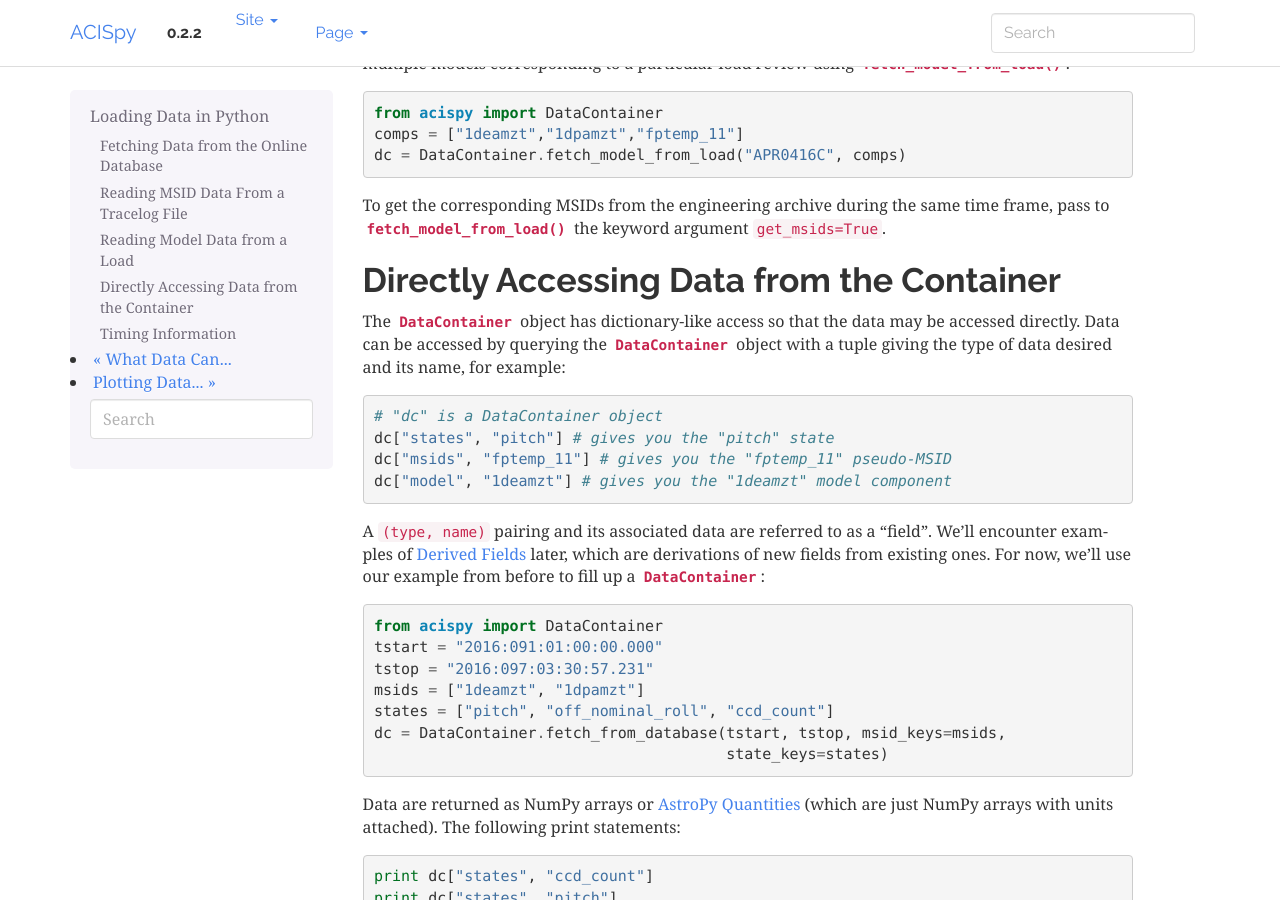
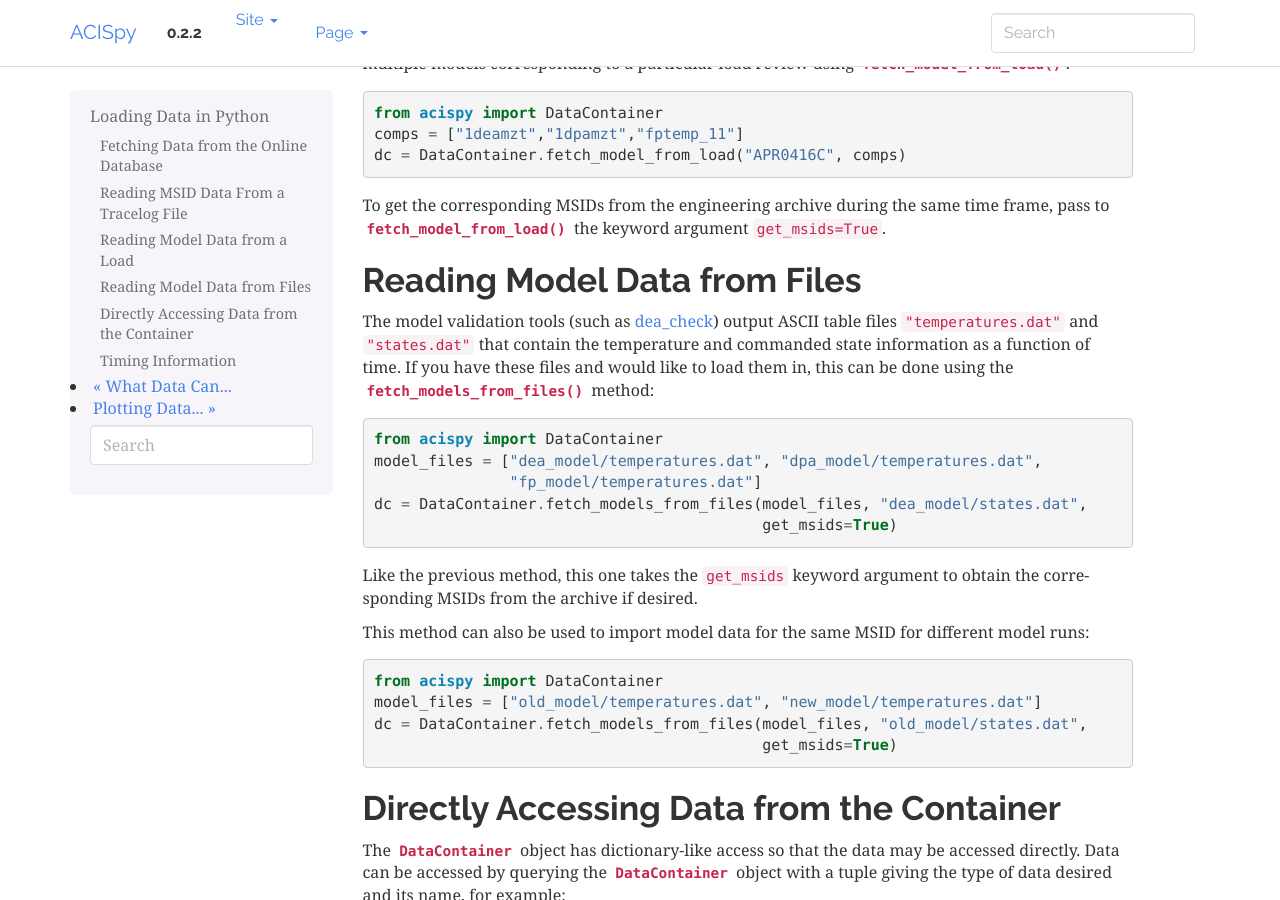
Before and after one commit to jzuhone/acispy, a Sphinx documentation site: the page built from doc/source/loading_data.rst, in a window 1280 px wide and 900 px high, scrolled down 1031 px. Built offline with Sphinx 7.4.7, drawn with Linux system fonts in a browser that asks for light colours; some of the changed text lies outside the part shown.

Commit message:
Updating docs

```diff
--- a/doc/source/loading_data.rst
+++ b/doc/source/loading_data.rst
@@ -70,6 +70,35 @@ To get the corresponding MSIDs from the engineering archive during the same
 time frame, pass to :meth:`~acispy.data_container.DataContainer.fetch_model_from_load`
 the keyword argument ``get_msids=True``.
 
+Reading Model Data from Files
+-----------------------------
+The model validation tools (such as `dea_check <http://github.com/acisops/dea_check>`_)
+output ASCII table files ``"temperatures.dat"`` and ``"states.dat"`` that contain the
+temperature and commanded state information as a function of time. If you have these
+files and would like to load them in, this can be done using the
+:meth:`~acispy.data_container.DataContainer.fetch_models_from_files` method:
+
+.. code-block:: python
+
+    from acispy import DataContainer
+    model_files = ["dea_model/temperatures.dat", "dpa_model/temperatures.dat",
+                   "fp_model/temperatures.dat"]
+    dc = DataContainer.fetch_models_from_files(model_files, "dea_model/states.dat",
+                                               get_msids=True)
+
+Like the previous method, this one takes the ``get_msids`` keyword argument to
+obtain the corresponding MSIDs from the archive if desired.
+
+This method can also be used to import model data for the same MSID for different
+model runs:
+
+.. code-block:: python
+
+    from acispy import DataContainer
+    model_files = ["old_model/temperatures.dat", "new_model/temperatures.dat"]
+    dc = DataContainer.fetch_models_from_files(model_files, "old_model/states.dat",
+                                               get_msids=True)
+
 Directly Accessing Data from the Container
 ------------------------------------------
 
@@ -140,6 +169,33 @@ check the `field_list` attribute:
      ('states', 'pitch'),
      ('states', 'ccd_count')]
 
+If you have loaded data for the same model component from more than one model, then
+these will appear in the :class:`~acispy.data_container.DataContainer` with field types
+of the form ``"model[n]"``, where ``n`` is a a zero-based integer:
+
+.. code-block:: python
+
+    from acispy import DataContainer
+    model_files = ["old_model/temperatures.dat", "new_model/temperatures.dat"]
+    dc = DataContainer.fetch_models_from_files(model_files, "old_model/states.dat",
+                                               get_msids=True)
+    print dc.field_list
+
+gives:
+
+.. code-block:: pycon
+
+    [('model0', '1pdeaat'),
+     ('model1', '1pdeaat'),
+     ('states', 'q1'),
+     ('states', 'q3'),
+     ('states', 'q2'),
+     ('states', 'q4'),
+     ...
+     ('states', 'off_nominal_roll'),
+     ('states', 'pitch'),
+     ('states', 'ccd_count')]
+
 Timing Information
 ------------------
 
```
